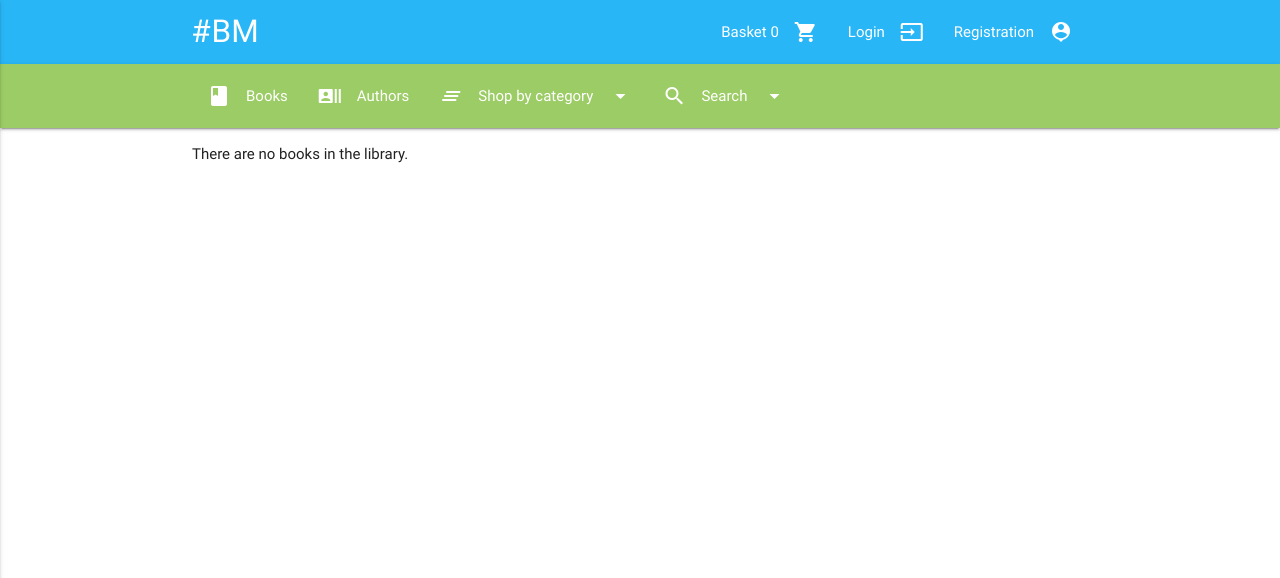
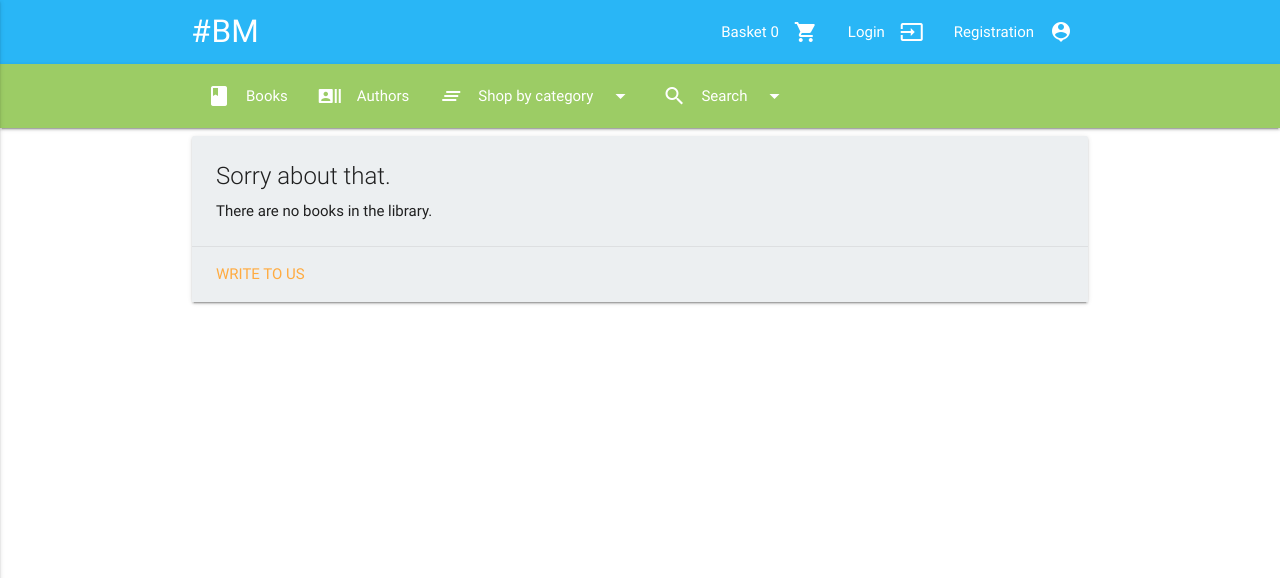
Before and after one commit to ivanhrushkatwo/booklibrary, a Django app: page /catalog/books/ in a window 1280 px wide. Shown: the top 578 px of the page. Run offline with Django 3.2, Linux system fonts and the light colour scheme; data that the repository does not hold is empty.

Commit message:
Update some templates again.

```diff
--- a/templates/base_generic.html
+++ b/templates/base_generic.html
@@ -1,8 +1,6 @@
 <!DOCTYPE html>
 
 {% load static %}
-{% load i18n %}
-
 {% load imagefit %}
 
 <html lang="en">
@@ -10,7 +8,6 @@
     <meta http-equiv="Content-Type" content="text/html; charset=UTF-8"/>
     <meta name="viewport" content="width=device-width, initial-scale=1, maximum-scale=1.0"/>
     <title>{% block title %}BM{% endblock %}</title>
-
     <!-- CSS  -->
     <link href="https://fonts.googleapis.com/icon?family=Material+Icons" rel="stylesheet">
     <link type="text/css" rel="stylesheet"  href="{% static "materialize/css/materialize.css" %}">
@@ -22,8 +19,6 @@
     <script src="{% static "materialize/js/materialize.js" %}"></script>
     <script src="{% static "materialize/js/init.js" %}"></script>
     <!-- END Scripts -->
-
-
 </head>
 <body>
 <nav class="light-blue lighten-1" role="navigation">
@@ -86,8 +81,12 @@
                 <li><a href="#">Author</a></li>
             </ul>
             <ul class="left hide-on-med-and-down">
-                <li><a href="{% url 'books' %}"><i class="material-icons left">class</i>Books</a></li>
-                <li><a href="{% url 'authors' %}"><i class="material-icons left">recent_actors</i>Authors</a></li>
+                <li>
+                    <a href="{% url 'books' %}"><i class="material-icons left">class</i>Books</a>
+                </li>
+                <li>
+                    <a href="{% url 'authors' %}"><i class="material-icons left">recent_actors</i>Authors</a>
+                </li>
                 <li>
                     <a class="dropdown-button" href="#" data-activates="dropdown1">
                         <i class="material-icons left">clear_all</i>Shop by category<i class="material-icons right">arrow_drop_down</i>
@@ -111,7 +110,6 @@
         {% block pagination %}
             {% include "catalog/pagination.html" %}
         {% endblock %}
-
     </div>
 </div>
 
@@ -124,7 +122,6 @@
                     <li><p><a class="white-text" href="{% url 'index' %}">Home</a></p></li>
                     <li><p><a class="white-text" href="{% url 'books' %}">Books</a></p></li>
                     <li><p><a class="white-text" href="{% url 'authors' %}">Authors</a></p></li>
-
                     <li><p><a class="white-text" href="{% url "about" %}">About us</a></p></li>
                 </ul>
             </div>
@@ -159,9 +156,9 @@
     </div>
 </footer>
 
-    <script>
-        $('.carousel.carousel-slider').carousel({fullWidth: true});
-    </script>
+<script>
+    $('.carousel.carousel-slider').carousel({fullWidth: true});
+</script>
 
 </body>
 </html>
--- a/templates/catalog/book_detail.html
+++ b/templates/catalog/book_detail.html
@@ -132,5 +132,4 @@
 
 <a href="http://disqus.com" class="dsq-brlink">blog comments powered by <span class="logo-disqus">Disqus</span></a>
 
-
 {% endblock %}
--- a/templates/catalog/book_list.html
+++ b/templates/catalog/book_list.html
@@ -5,11 +5,8 @@
 {% block content %}
 
     {% if book_list %}
-
         <div class="row">
-
             {% for book in book_list %}
-
                 <div class="col s12 m6">
                     <div class="card horizontal blue-grey lighten-5">
                         <div class="card-image">
@@ -19,9 +16,7 @@
                                 <img class="responsive-img" src="{{ "/media/std_image/book_std_png.png"|resize:"128x128" }}">
                             {% endif %}
                         </div>
-
                         <div class="card-stacked">
-
                             <div class="card-content">
                                 <h4 class="flow-text"><a href="{{ book.get_absolute_url }}">{{ book.title }}</a></h4>
                                 <p><strong>Author:</strong> {{book.author}}</p>
@@ -29,21 +24,28 @@
                                 <p><strong>Rating:</strong> {{ book.rating }}</p>
                                 <p><strong>Price: {{ book.price }} $</strong></p>
                             </div>
-
                             <div class="card-action">
                                 <input onclick="Materialize.toast('Added to basket', 2000)" type="submit" class="btn book-pk" data-id="{{ book.id }}" value="Add to basket"/>
                             </div>
                         </div>
                     </div>
                 </div>
-
             {% endfor %}
-
         </div>
     {% else %}
-
+        <div class="row">
+            <div class="col s12 m12">
+                <div class="card blue-grey lighten-5">
+                    <div class="card-content">
+                        <span class="card-title">Sorry about that.</span>
                         <p>There are no books in the library.</p>
-
+                    </div>
+                        <div class="card-action">
+                        <a href="{% url "send_email_to_admin" %}">Write to us</a>
+                    </div>
+                </div>
+            </div>
+        </div>
     {% endif %}
 
 {% endblock %}
```
Lines whose indentation alone changed are shown as unchanged.
